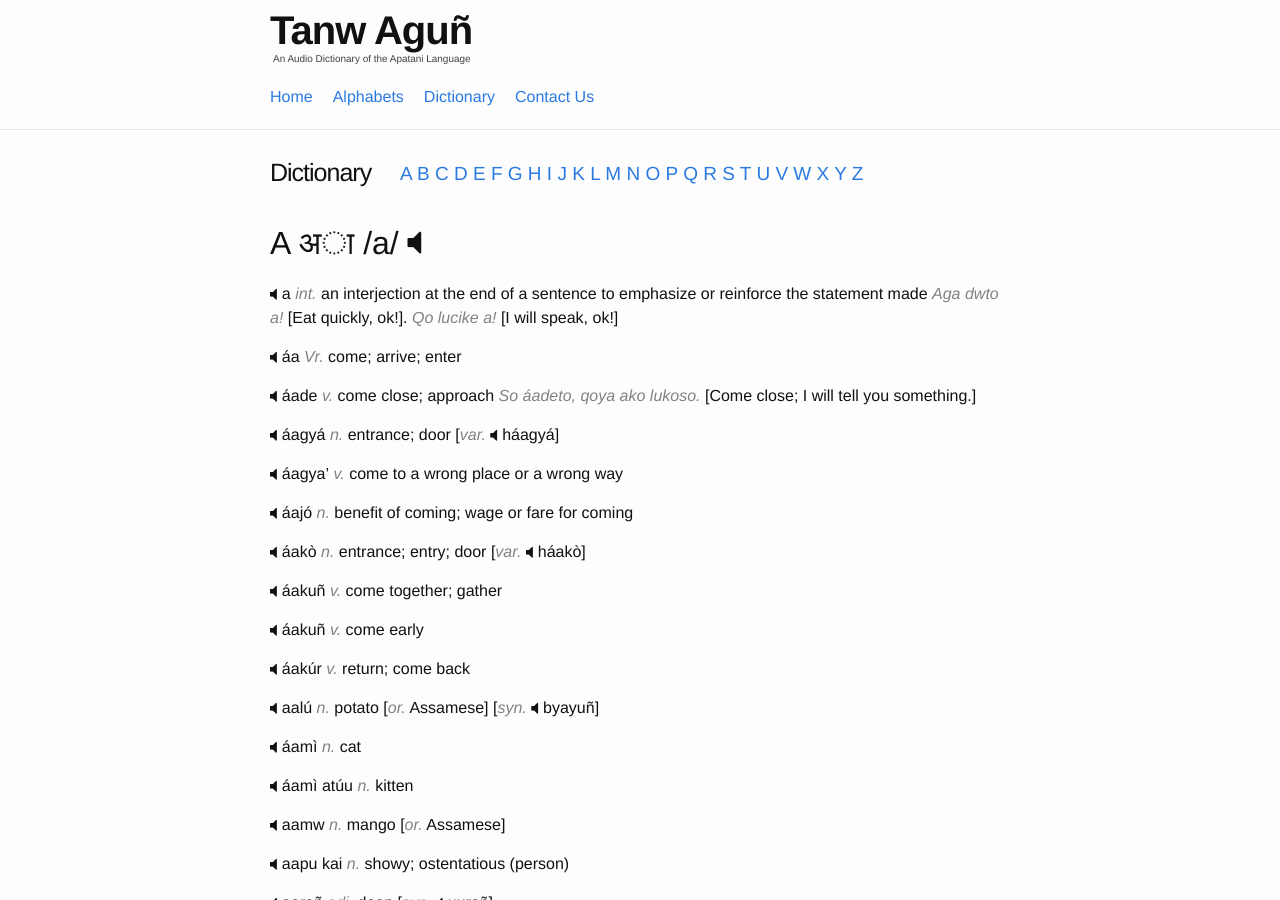
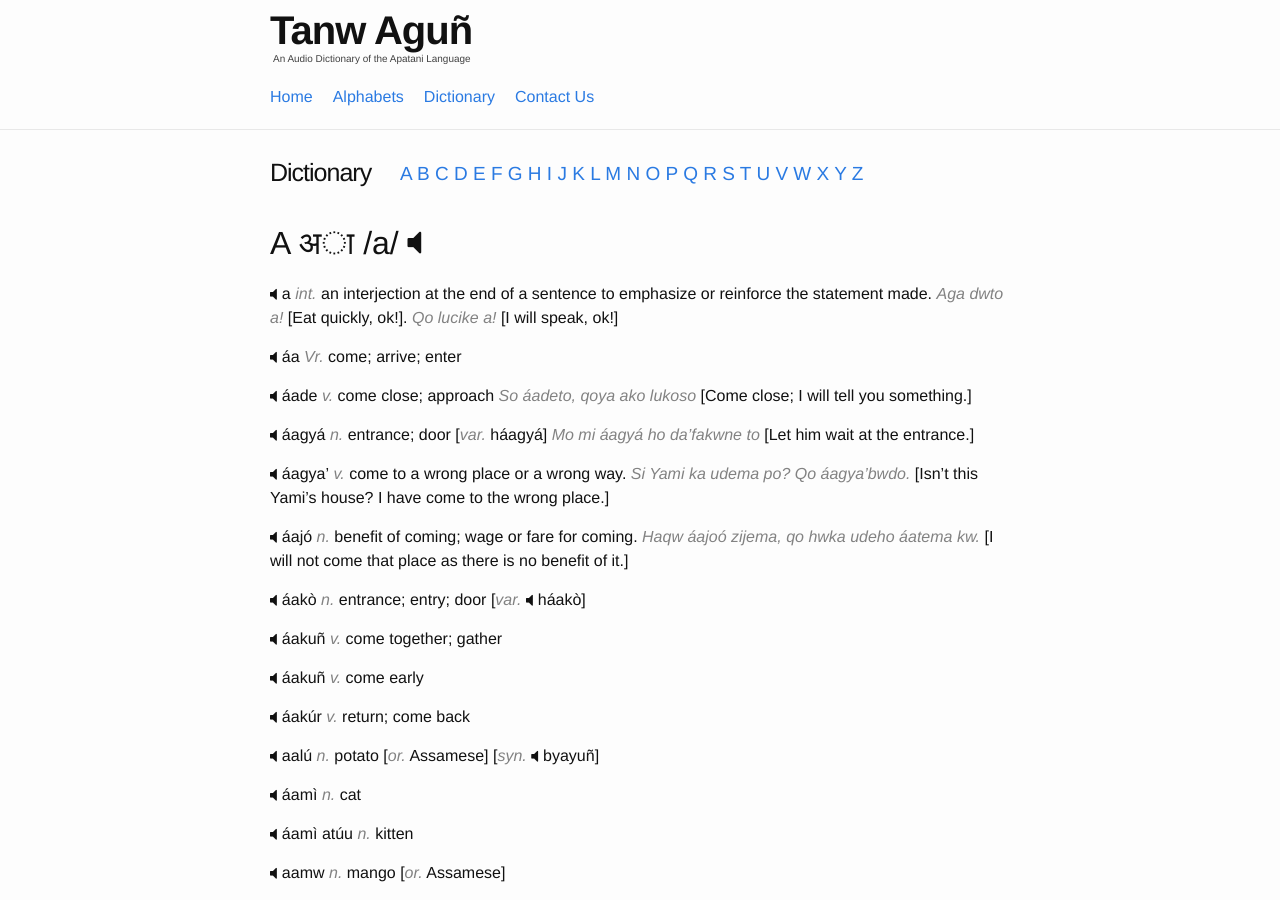
Before and after one commit to hacksparrow/language.apatani.org, a Jekyll site: the page built from dictionary/a.md, in a window 1280 px wide and 900 px high. Built offline with Jekyll 4.4.1, drawn with Linux system fonts in a browser that asks for light colours; nearby versions of some CDN libraries; comment, search, counter and statistics services are not loaded.

Commit message:
Update a.md

```diff
--- a/dictionary/a.md
+++ b/dictionary/a.md
@@ -6,17 +6,17 @@ devanagari: अा
 ipa: a
 ---
 
-__a__ _int._  an interjection at the end of a sentence to emphasize or reinforce the statement made _Aga dwto a!_ [Eat quickly, ok!]. _Qo lucike a!_ [I will speak, ok!]
+__a__ _int._  an interjection at the end of a sentence to emphasize or reinforce the statement made. _Aga dwto a!_ [Eat quickly, ok!]. _Qo lucike a!_ [I will speak, ok!]
 
 __áa__  _Vr._  come; arrive; enter
 
-__áade__  _v._  come close; approach _So áadeto, qoya ako lukoso._ [Come close; I will tell you something.]
+__áade__  _v._  come close; approach _So áadeto, qoya ako lukoso_ [Come close; I will tell you something.]
 
-__áagyá__ _n._  entrance; door  [_var._ háagyá]
+__áagyá__ _n._  entrance; door  [_var._ háagyá] _Mo mi áagyá ho da'fakwne to_ [Let him wait at the entrance.]
 
-__áagya'__ _v._  come to a wrong place or a wrong way
+__áagya'__ _v._  come to a wrong place or a wrong way. _Si Yami ka udema po? Qo áagya'bwdo._ [Isn't this Yami's house? I have come to the wrong place.]
 
-__áajó__  _n._  benefit of coming; wage or fare for coming
+__áajó__  _n._  benefit of coming; wage or fare for coming. _Haqw áajoó zijema, qo hwka udeho áatema kw._ [I will not come that place as there is no benefit of it.]
 
 __áakò__  _n._  entrance; entry; door [_var._  háakò]
 
```
